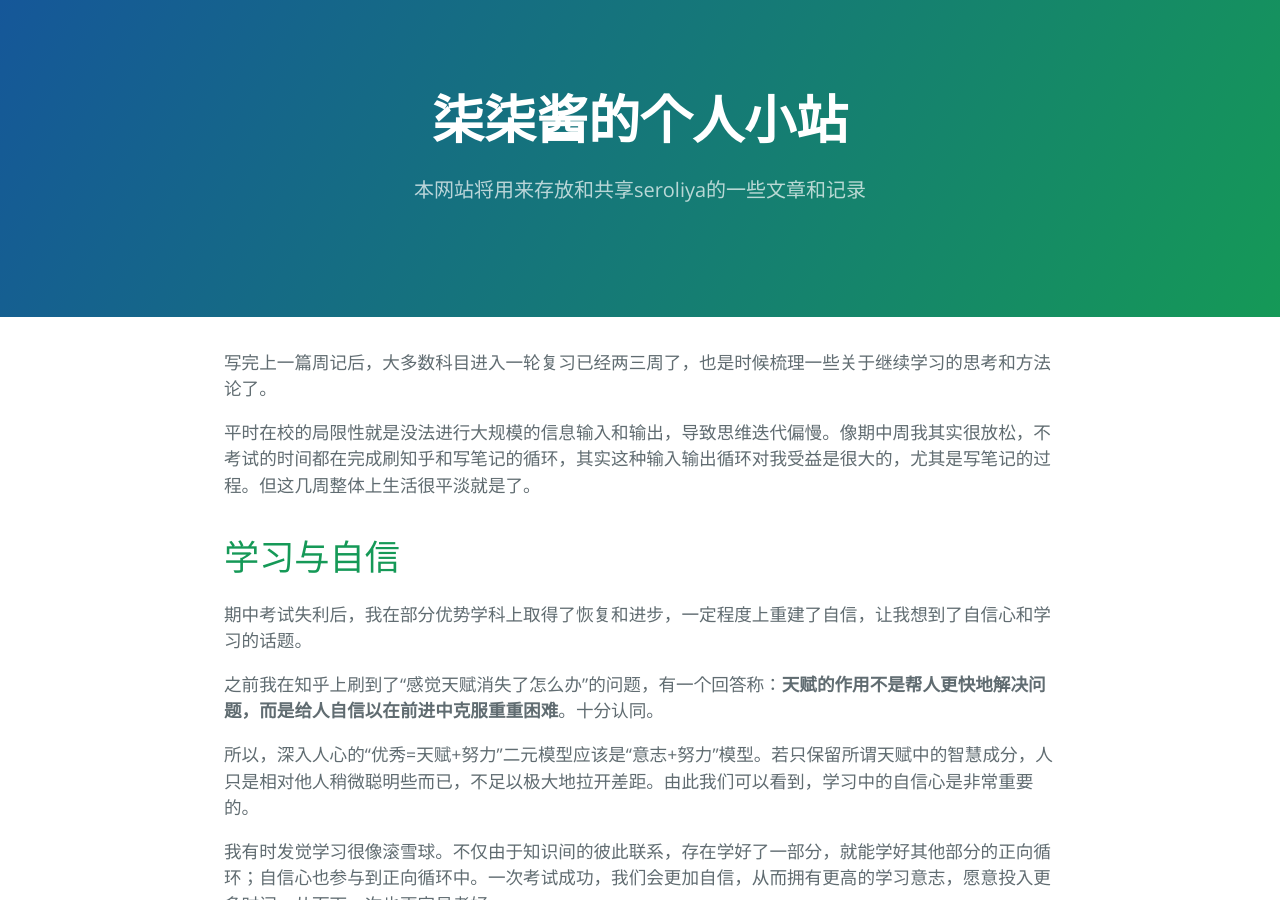
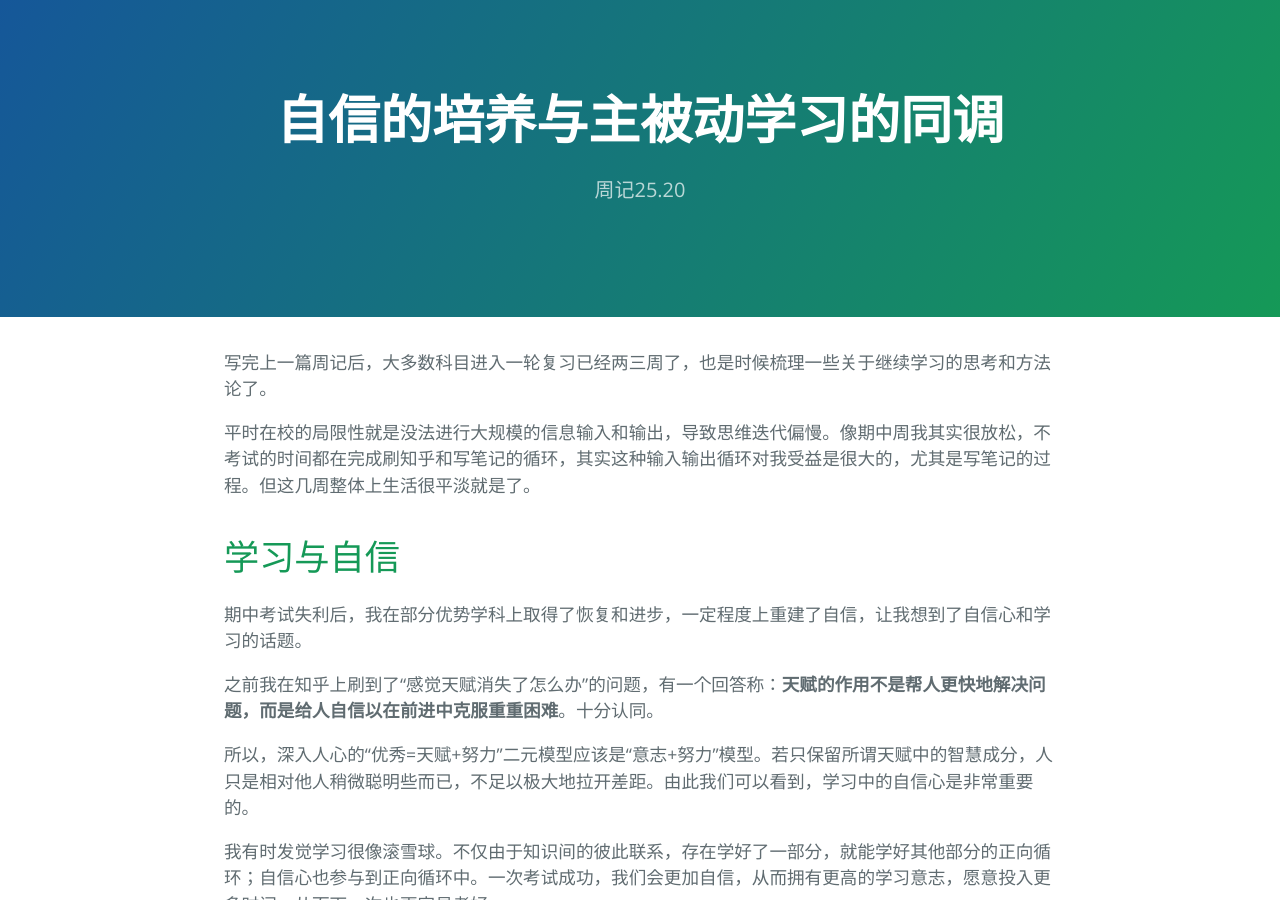
Before and after one commit to Seroliya/Seroliya.github.io, a Jekyll site: the page built from docs/周记25.20-自信的培养与主被动学习的同调.md, in a window 1280 px wide and 900 px high. Built offline with Jekyll 4.4.1, drawn with Linux system fonts in a browser that asks for light colours; our own code applies the rules of GitHub Pages for plain Markdown files.

Commit message:
Update 周记25.20-自信的培养与主被动学习的同调.md

```diff
--- a/docs/周记25.20-自信的培养与主被动学习的同调.md
+++ b/docs/周记25.20-自信的培养与主被动学习的同调.md
@@ -1,3 +1,8 @@
+---
+layout: default
+title: 自信的培养与主被动学习的同调
+description: 周记25.20
+---
 写完上一篇周记后，大多数科目进入一轮复习已经两三周了，也是时候梳理一些关于继续学习的思考和方法论了。
 
 平时在校的局限性就是没法进行大规模的信息输入和输出，导致思维迭代偏慢。像期中周我其实很放松，不考试的时间都在完成刷知乎和写笔记的循环，其实这种输入输出循环对我受益是很大的，尤其是写笔记的过程。但这几周整体上生活很平淡就是了。
```
